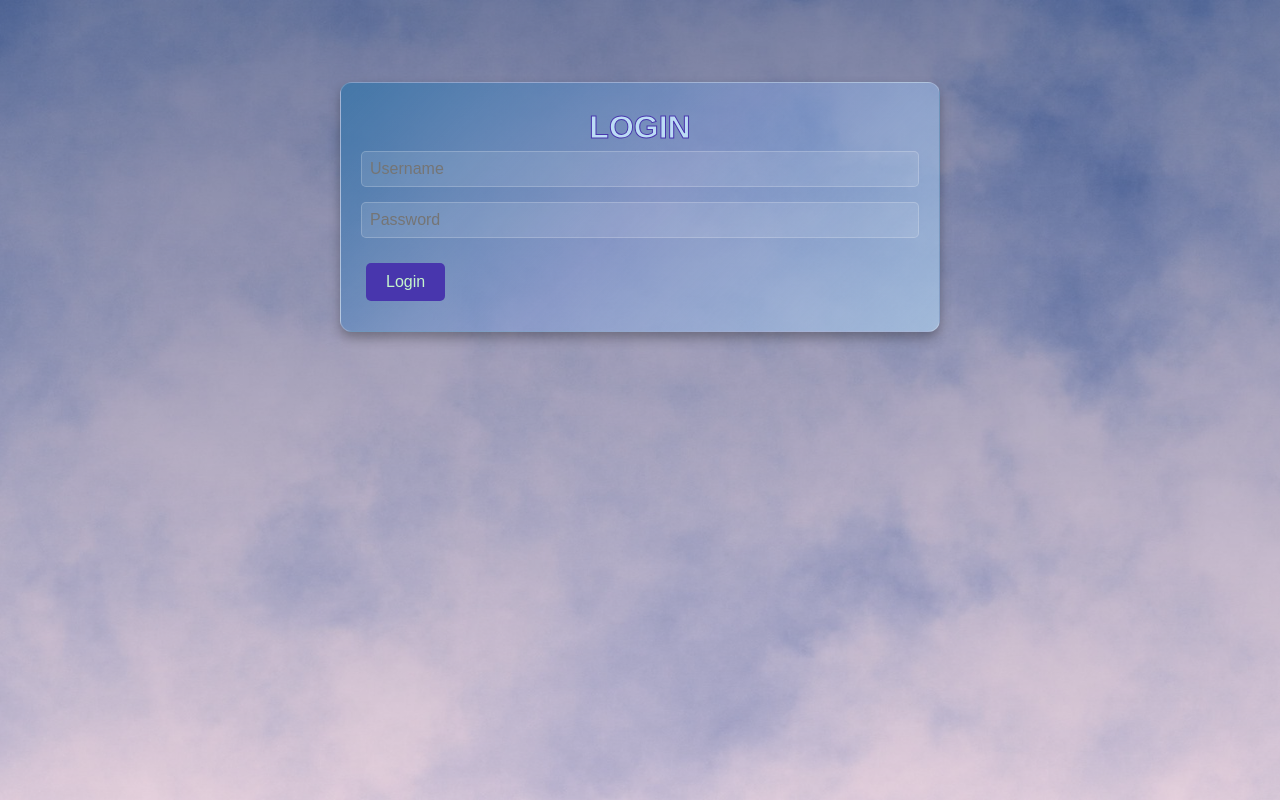
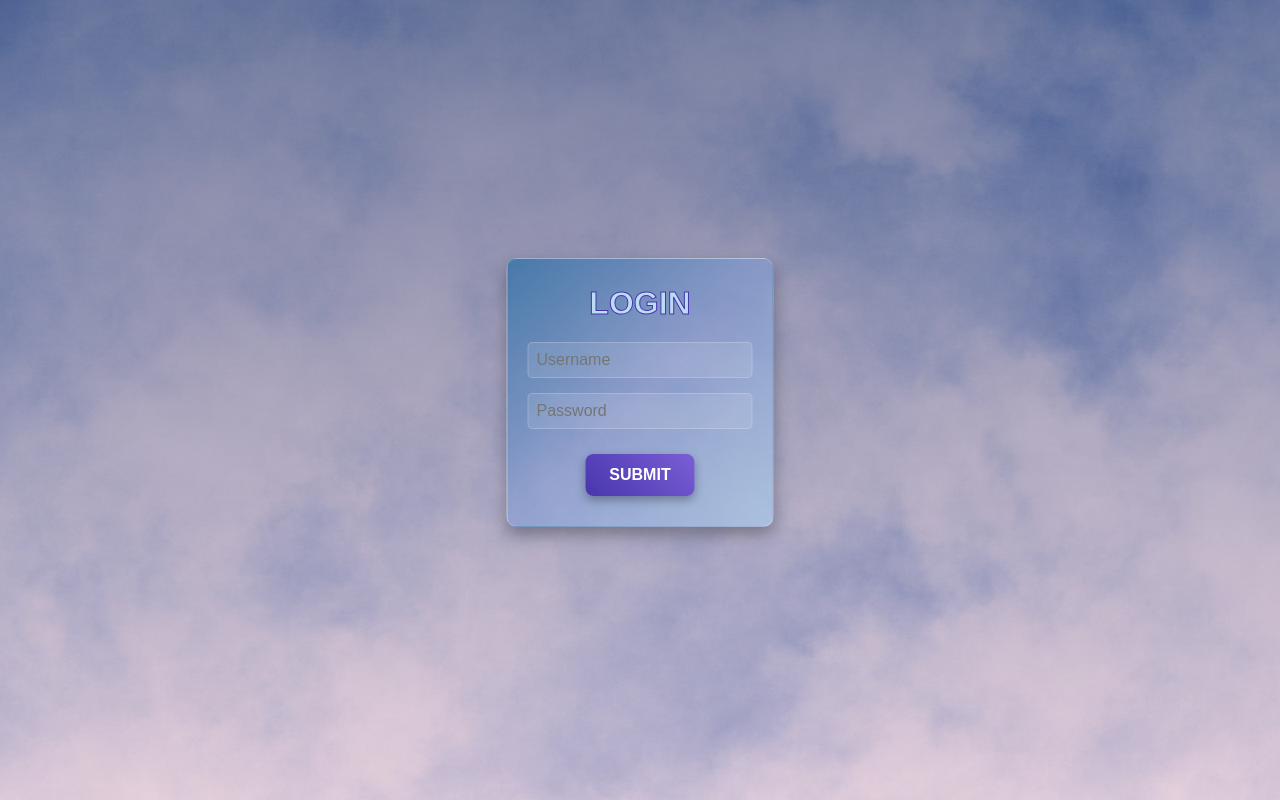
Before and after one commit to EmmanuelCuiret/MountainBookstoreV2, a React (Vite) app: page /login in a window 1280 px wide. Built offline with nearby package versions, Linux system fonts and the light colour scheme.

Commit message:
modif style boutons

```diff
--- a/frontend/src/App.css
+++ b/frontend/src/App.css
@@ -1,7 +1,7 @@
 #root {
   max-width: 1280px;
   margin: 0 auto;
-  padding: 2rem;
+  padding: 1rem;
   text-align: center;
 }
 
--- a/frontend/src/pages/CreateProject/CreateProject.jsx
+++ b/frontend/src/pages/CreateProject/CreateProject.jsx
@@ -94,14 +94,13 @@ const CreateProject = () => {
             rows="3"
             value={technologies}
             onChange={(e) => setTechnologies(e.target.value)}
-            className={isSubmitting && !technologies.trim() ? "input-error" : ""}
           />
         </div>
 
-        <div className="buttons">
-          <button type="submit">Create</button>
+        <div>
+          <button className="event-button" type="submit">Create</button>
           <Link to="/">
-            <button type="button" className="button">Cancel</button>
+            <button className="event-button" type="button">Cancel</button>
           </Link>
         </div>
       </form>
--- a/frontend/src/pages/Home/Home.css
+++ b/frontend/src/pages/Home/Home.css
@@ -59,17 +59,45 @@ body::before {
   justify-content: center; /* Centre les éléments sur petits écrans */
 }
 
-.create-event-button {
-  display: block !important;
-  visibility: visible !important;
-  position: relative !important;
-  background-color: #4836ad !important; /* Couleur temporaire pour bien le voir */
-  transition: background-color 0.3s ease, transform 0.2s ease;
+.event-button {
+  display: inline-block;
+  padding: 12px 24px;
+  font-size: 1rem;
+  font-weight: bold;
+  text-transform: uppercase;
+  color: white;
+  background: linear-gradient(45deg, #4836ad, #7b5ed6);
+  border: none;
+  border-radius: 8px;
+  cursor: pointer;
+  transition: all 0.3s ease-in-out;
+  position: relative;
+  overflow: hidden;
+  box-shadow: 0 4px 10px rgba(0, 0, 0, 0.3);
 }
 
-.create-event-button:hover {
-  background-color: #4836ad !important; /* Vert plus foncé au survol */
-  transform: scale(1.02); /* Légère augmentation de taille */
+.event-button:hover {
+  background: linear-gradient(45deg, #7b5ed6, #4836ad);
+  transform: scale(1.05);
+  box-shadow: 0 8px 20px rgba(72, 54, 173, 0.6);
+}
+
+.event-button::before {
+  content: "";
+  position: absolute;
+  top: 50%;
+  left: 50%;
+  width: 300%;
+  height: 300%;
+  background: radial-gradient(circle, rgba(255, 255, 255, 0.2) 10%, transparent 10%);
+  transition: all 0.5s ease-out;
+  transform: translate(-50%, -50%) scale(0);
+  opacity: 0;
+}
+
+.event-button:hover::before {
+  transform: translate(-50%, -50%) scale(1);
+  opacity: 1;
 }
 
 .header-container {
--- a/frontend/src/pages/Home/Loading.css
+++ b/frontend/src/pages/Home/Loading.css
@@ -9,8 +9,8 @@
   justify-content: center;
   align-items: center;
   background: url("/clouds.jpg") repeat-y;
-  opacity: 0.6;
-  animation: moveClouds 800s linear infinite;
+  opacity: 0.7;
+  animation: moveClouds 1000s linear infinite;
 }
 
 /* Conteneur du spinner et du texte */
--- /dev/null
+++ b/frontend/src/pages/Login.css
@@ -0,0 +1,35 @@
+.login {
+    position: absolute;
+    top: 50%;
+    left: 50%;
+    transform: translate(-50%, -50%);
+}
+p.error-message {
+    color: #721c24; /* Rouge foncé pour le texte */
+    background-color: #f8d7da; /* Rouge clair en fond */
+    border: 1px solid #f5c6cb; /* Bordure subtile */
+    font-size: 0.9rem;
+    font-weight: bold;
+    border-radius: 5px;
+    display: flex;
+    align-items: center;
+    max-width: 300px;
+    animation: fadeIn 0.3s ease-in-out;
+  }
+
+  @keyframes fadeIn {
+    from {
+      opacity: 0;
+      transform: translateY(-5px);
+    }
+    to {
+      opacity: 1;
+      transform: translateY(0);
+    }
+  }
+
+  /* Icône d'alerte (optionnel, si tu utilises FontAwesome) */
+  p.error-message::before {
+    content: "⚠️"; /* Emoji d'alerte */
+    font-size: 1rem;
+  }
--- a/frontend/src/pages/Login.jsx
+++ b/frontend/src/pages/Login.jsx
@@ -1,11 +1,14 @@
 import { useState } from "react";
 import { useNavigate } from "react-router-dom";
 import axios from "axios";
+import Swal from "sweetalert2";
+import "./Login.css";
 
 function Login() {
   const [login, setLogin] = useState("");
   const [password, setPassword] = useState("");
   const navigate = useNavigate();
+  const [isSubmitting, setIsSubmitting] = useState(false);
 
   const handleLogin = async (e) => {
     e.preventDefault();
@@ -13,10 +16,14 @@ function Login() {
     //const baseURL = "mountain-bookstore-v2.netlify.app";
     const baseURL = "http://localhost:3300/";
 
+    if (!login.trim() || !password.trim()) {
+      setIsSubmitting(true);
+      return;
+    }
+
     try {
-
       const response = await axios.post(baseURL + "login", { login, password });
-      if(response.data.token) {
+      if (response.data.token) {
         localStorage.setItem("token", response.data.token); // Stocker le token JWT
         navigate("/");
       } else {
@@ -24,29 +31,43 @@ function Login() {
       }
     } catch (error) {
       console.error("Connection error : ", error);
-      alert("Invalid credentials");
+      Swal.fire({
+        icon: "error",
+        title: "Login Failed",
+        text: "Invalid credentials. Please try again.",
+        confirmButtonColor: "#4836ad",
+      });
     }
   };
 
   return (
-    <div className="container">
-      <h2>Login</h2>
-      <form onSubmit={handleLogin}>
+      <div className="login">
+      {" "}
+        <form className="event-card-no-scale" onSubmit={handleLogin}>
+          <h2 style={{ textAlign: "center" }}>Login</h2>
           <input
             type="text"
             placeholder="Username"
             value={login}
             onChange={(e) => setLogin(e.target.value)}
-          required
           />
+          {isSubmitting && !login.trim() && (
+            <p className="error-message">Username is required</p>
+          )}
           <input
             type="password"
             placeholder="Password"
             value={password}
             onChange={(e) => setPassword(e.target.value)}
-          required
           />
-        <button type="submit">Login</button>
+          {isSubmitting && !password.trim() && (
+            <p className="error-message">Password is required</p>
+          )}
+          <div className="button-group">
+            <button className="event-button" type="submit">
+              Submit
+            </button>
+          </div>
         </form>
       </div>
   );
--- a/frontend/src/pages/ProjectDetail/ProjectDetail.css
+++ b/frontend/src/pages/ProjectDetail/ProjectDetail.css
@@ -45,7 +45,7 @@ body {
   box-shadow: 0 8px 16px rgba(0, 0, 0, 0.3);
   transition: transform 0.3s ease, box-shadow 0.3s ease;
   text-align: left;
-  margin-bottom: 5px;
+  margin-bottom: 15px;
   background: linear-gradient(135deg, rgba(63, 118, 168, 0.9) 0%, rgba(126, 157, 219, 0.5) 50%, rgba(169, 202, 233, 0.7) 100%) !important;
 }
 
@@ -158,7 +158,7 @@ a:hover {
 
 .form-modif input,
 .form-modif textarea {
-  padding: 10px;
+  padding: 5px;
   border: 1px solid var(--border-color);
   border-radius: 5px;
   background: rgba(255, 255, 255, 0.1);
@@ -275,7 +275,7 @@ a:hover {
 }
 
 .participant-table th {
-  background: rgba(255, 255, 255, 0.1);
+  background: rgba(255, 255, 255, 0.2);
   font-weight: bold;
 }
 
--- a/frontend/src/pages/ProjectDetail/ProjectDetail.jsx
+++ b/frontend/src/pages/ProjectDetail/ProjectDetail.jsx
@@ -6,10 +6,10 @@ import Swal from "sweetalert2";
 import axiosInstance from "../../axiosInstance";
 
 const ProjectDetail = () => {
-
   //const baseURL = "mountain-bookstore-v2.netlify.app";
   const baseURL = "http://localhost:3300/";
-  const sanitizeInput = (value) => value.replace(/[^A-Za-zÀ-ÖØ-öø-ÿ0-9 .,'@-]/g, ""); //Filtre sur les caractères admis à la saisie
+  const sanitizeInput = (value) =>
+    value.replace(/[^A-Za-zÀ-ÖØ-öø-ÿ0-9 .,'@-]/g, ""); //Filtre sur les caractères admis à la saisie
 
   const { id } = useParams(); // Récupère l'ID du projet depuis l'URL
   const [project, setProject] = useState(null);
@@ -45,7 +45,6 @@ const ProjectDetail = () => {
       } finally {
         setLoading(false);
       }
-
     } catch (error) {
       console.error("Error retrieving project :", error);
       setError("Project not found");
@@ -87,7 +86,9 @@ const ProjectDetail = () => {
     if (!result.isConfirmed) return;
 
     try {
-      await axiosInstance.post(baseURL + `project/${id}/add-candidate`, {candidateName: candidateNameForAdd});
+      await axiosInstance.post(baseURL + `project/${id}/add-candidate`, {
+        candidateName: candidateNameForAdd,
+      });
       await fetchProject(); // Pour récupérer les données mises à jour
       //toast.success("Candidate added successfully !");
       setCandidateNameForAdd(""); // Réinitialisation du formulaire
@@ -102,7 +103,6 @@ const ProjectDetail = () => {
     // Réinitialisation du formulaire
     setCandidateNameForAdd("");
     setIsSubmitting(false);
-    setIsSubmittingNewDate(false);
   };
 
   //Initialisation des états quand l'événement est chargé
@@ -111,7 +111,7 @@ const ProjectDetail = () => {
       setTitle(project.title || "");
       setDescription(project.description || "");
       setAuthor(project.author || "");
-      setTechnologies(project.technologies || '');
+      setTechnologies(project.technologies || "");
     }
   }, [project]);
 
@@ -129,7 +129,7 @@ const ProjectDetail = () => {
       title: title,
       author: author,
       description: description,
-      technologies: technologies
+      technologies: technologies,
     };
 
     try {
@@ -194,26 +194,66 @@ const ProjectDetail = () => {
           <form onSubmit={handleSubmitModif} className="form-modif">
             <div className="form-group">
               <label htmlFor="title">Title :</label>
-              <input type="text" id="title" value={title} onChange={(e) => setTitle(sanitizeInput(e.target.value))} className={isSubmitting && !title.trim() ? "input-error" : ""} />
-              {isSubmitting && !title.trim() && <p className="error-message">Project title is required</p>}
+              <input
+                type="text"
+                id="title"
+                value={title}
+                onChange={(e) => setTitle(sanitizeInput(e.target.value))}
+                className={isSubmitting && !title.trim() ? "input-error" : ""}
+              />
+              {isSubmitting && !title.trim() && (
+                <p className="error-message">Project title is required</p>
+              )}
             </div>
             <div className="form-group">
               <label htmlFor="author">Author :</label>
-              <textarea value={author} rows="1" id="author" onChange={(e) => setAuthor(sanitizeInput(e.target.value))} className={isSubmitting && !author.trim() ? "input-error" : ""} />
-              {isSubmitting && !author.trim() && <p className="error-message">Author name is required</p>}
+              <textarea
+                value={author}
+                rows="1"
+                id="author"
+                onChange={(e) => setAuthor(sanitizeInput(e.target.value))}
+                className={isSubmitting && !author.trim() ? "input-error" : ""}
+              />
+              {isSubmitting && !author.trim() && (
+                <p className="error-message">Author name is required</p>
+              )}
             </div>
             <div className="form-group">
               <label htmlFor="description">Description :</label>
-              <textarea id="description" rows="7" value={description} onChange={(e) => setDescription(sanitizeInput(e.target.value))} className={isSubmitting && !description.trim() ? "input-error" : ""} />
-              {isSubmitting && !description.trim() && <p className="error-message">Description is required</p>}
+              <textarea
+                id="description"
+                rows="7"
+                value={description}
+                onChange={(e) => setDescription(sanitizeInput(e.target.value))}
+                className={
+                  isSubmitting && !description.trim() ? "input-error" : ""
+                }
+              />
+              {isSubmitting && !description.trim() && (
+                <p className="error-message">Description is required</p>
+              )}
             </div>
             <div className="form-group">
               <label htmlFor="technologies">Technologies :</label>
-              <textarea id="technologies" rows="3" value={technologies} onChange={(e) => setTechnologies(sanitizeInput(e.target.value))} className={isSubmitting && !technologies.trim() ? "input-error" : ""} />
+              <textarea
+                id="technologies"
+                rows="3"
+                value={technologies}
+                onChange={(e) => setTechnologies(sanitizeInput(e.target.value))}
+                className={
+                  isSubmitting && !technologies.trim() ? "input-error" : ""
+                }
+              />
             </div>
             <div className="form-actions">
-              <button type="submit">Save</button>
-              <button type="button" onClick={() => setModif(false)}>
+              <button className="event-button" type="submit">
+                Save
+              </button>
+              <button
+                className="event-button"
+                type="button"
+                onClick={() => setModif(false)}
+              >
                 Cancel
               </button>
             </div>
@@ -221,6 +261,7 @@ const ProjectDetail = () => {
         </div>
       ) : (
         // Mode affichage
+        <>
           <div className="event-card-no-scale">
             <h1 className="link-event">{project.title.toUpperCase()}</h1>
             <p>
@@ -230,11 +271,14 @@ const ProjectDetail = () => {
               <strong>Technologies:</strong> {project.technologies}
             </p>
 
-          <button className="edit-event-button" onClick={() => setModif(true)}>
+            <div className="button-group">
+              <button className="event-button" onClick={() => setModif(true)}>
                 Edit the project
               </button>
+            </div>
+          </div>
 
-    <div className="participant-section">
+          <div className="event-card-no-scale">
             <h3 style={{ textAlign: "center" }}>Candidates</h3>
             <table className="participant-table" cellPadding="5">
               <thead>
@@ -244,40 +288,57 @@ const ProjectDetail = () => {
                 </tr>
               </thead>
               <tbody>
-          {
-            candidates.map((candidate, index) => (
+                {candidates.map((candidate, index) => (
                   <tr key={index} className="participant-row">
                     <td style={{ textAlign: "left", paddingLeft: "20px" }}>
-                  {!candidate.candidate_id && "👑"} {candidate.candidate_name}
+                      {!candidate.candidate_id && "👑"}{" "}
+                      {candidate.candidate_name}
                     </td>
                     <td>
                       {candidate.candidate_id && (
                         <button
                           type="button"
-                      onClick={(e) => handleDeleteAttendee(candidate.candidate_id, candidate.candidate_name, e)}
+                          onClick={(e) =>
+                            handleDeleteAttendee(
+                              candidate.candidate_id,
+                              candidate.candidate_name,
+                              e
+                            )
+                          }
                         >
                           Delete
                         </button>
                       )}
                     </td>
                   </tr>
-            ))
-          }
+                ))}
               </tbody>
             </table>
           </div>
 
-            <div className="attendee-form">
-             <h3>Add a candidate</h3>
+          <div className="event-card-no-scale">
+            <h3 style={{ textAlign: "center" }}>Add a candidate</h3>
             <form onSubmit={handleAddCandidate}>
               <label>
                 Name :
-                <input type="text" value={candidateNameForAdd} onChange={(e) => setCandidateNameForAdd(e.target.value)} />
-                {isSubmitting && !candidateNameForAdd && <p className="error-message">Name is required</p>}
+                <input
+                  type="text"
+                  value={candidateNameForAdd}
+                  onChange={(e) => setCandidateNameForAdd(e.target.value)}
+                />
+                {isSubmitting && !candidateNameForAdd && (
+                  <p className="error-message">Name is required</p>
+                )}
               </label>
               <div className="button-group">
-                <button type="submit">Add a candidate</button>
-                <button type="button" onClick={handleCancelAddCandidate}>
+                <button className="event-button" type="submit">
+                  Add a candidate
+                </button>
+                <button
+                  className="event-button"
+                  type="button"
+                  onClick={handleCancelAddCandidate}
+                >
                   Clear
                 </button>
               </div>
@@ -287,7 +348,7 @@ const ProjectDetail = () => {
           <div className="back-link">
             <Link to="/">Back to home</Link>
           </div>
-        </div>
+        </>
       )}
     </div>
   );
```
Also changed, not shown: frontend/src/pages/CreateProject/CreateProject.css (+31 -3 lines), frontend/src/pages/Home/Home.jsx (+68 -29 lines). Lines whose indentation alone changed are shown as unchanged.
